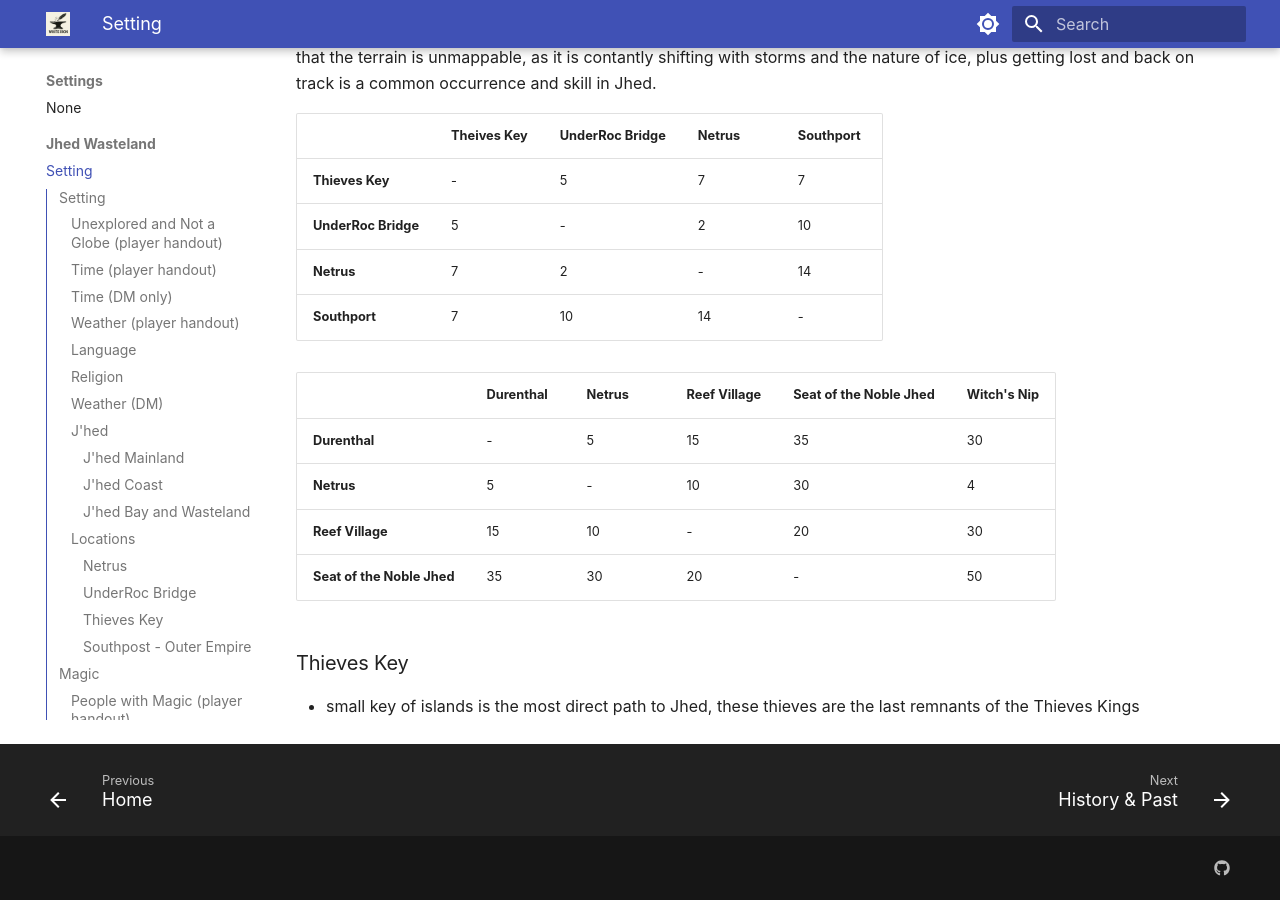
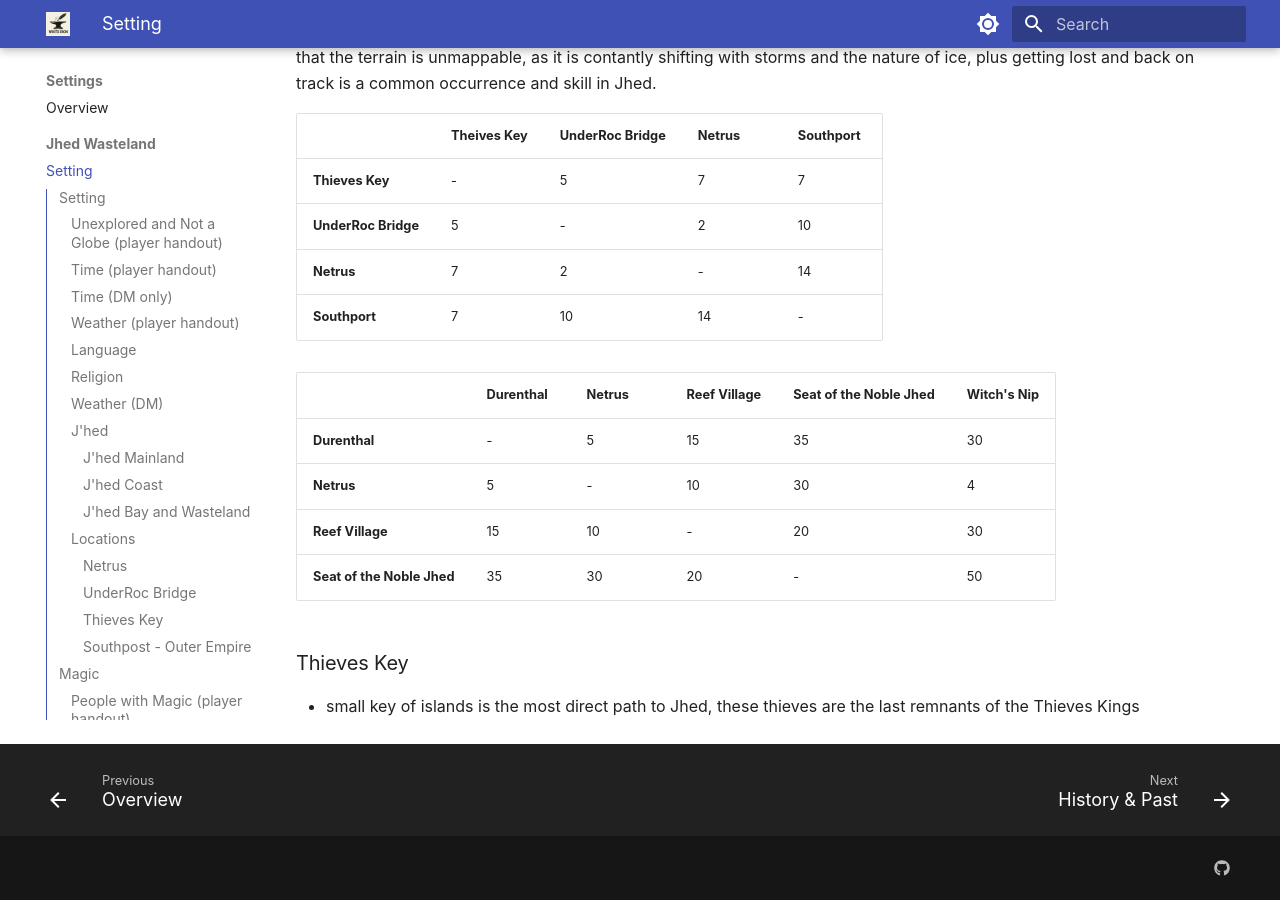
Before and after one commit to jonasmcferreira/whiteiron, an MkDocs documentation site: the page built from docs/jhed-wasteland/setting.md, in a window 1280 px wide and 900 px high, scrolled down 5355 px. Built offline with MkDocs 1.6.1 and Material for MkDocs 9.7.7, drawn with Linux system fonts in a browser that asks for light colours; some web fonts are replaced; some of the changed lines change nothing that is shown.

Commit message:
final push

```diff
--- a/mkdocs.yml
+++ b/mkdocs.yml
@@ -4,7 +4,7 @@
 nav:
   - Home: index.md
   - Settings:
-      - settings/index.md
+      - Overview: campaign-settings/settings.md
       - Jhed Wasteland:
           - Setting: jhed-wasteland/setting.md
           - History & Past: jhed-wasteland/past.md
@@ -21,14 +21,13 @@
           - Player Handout: jhed-wasteland/player-handout.md
           - Story Hooks: jhed-wasteland/story-hooks.md
   - Subclasses:
-      - subclasses/index
+      - Overview: subclasses/index.md
       - Path of the Breaker: subclasses/path-of-the-breaker.md
       - Wrangler: subclasses/wrangler.md
-
   - Magic Items:
-    - magic-items.index.md
+      - Overview: magic-items/index.md
   - Experiments:
-    - experiments/index.md
+      - Overview: experiments/index.md
 
 
 
```
